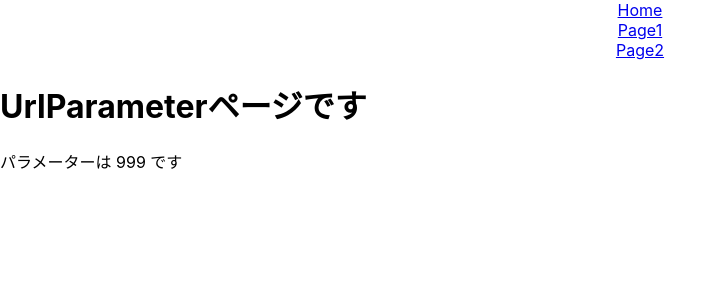
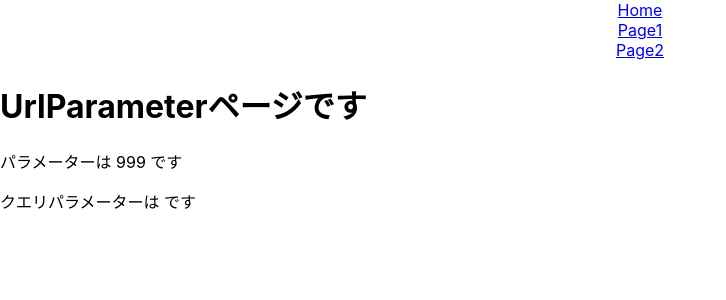
Before and after one commit to yuri9129/todo-app-js-react, a React (Create React App) app in the folder react-stepup/03_routing/: page /page2/999 in a window 1280 px wide. Shown: the top 300 px of the page, without its empty margins (0-726 px from the left). Built offline with nearby package versions, Linux system fonts and the light colour scheme.

Commit message:
クエリパラメーター

```diff
--- a/react-stepup/03_routing/src/Page2.jsx
+++ b/react-stepup/03_routing/src/Page2.jsx
@@ -5,6 +5,8 @@
     <div>
       <h1>Page2ページです</h1>
       <Link to="/page2/999">URL Parameter</Link>
+      <br/>
+      <Link to="/page2/999?name=hogehoge">Query Parameter</Link>
     </div>
   );
 };
--- a/react-stepup/03_routing/src/UrlParameter.jsx
+++ b/react-stepup/03_routing/src/UrlParameter.jsx
@@ -1,11 +1,14 @@
-import {useParams} from "react-router-dom"
+import {useLocation, useParams} from "react-router-dom"
 
 export const UrlParameter = () => {
   const { id } = useParams();
+  const {search} = useLocation();
+  const query = new URLSearchParams(search);
   return (
     <div>
       <h1>UrlParameterページです</h1>
       <p>パラメーターは {id} です</p>
+      <p>クエリパラメーターは {query.get('name')} です</p>
     </div>
   )
 }
```
